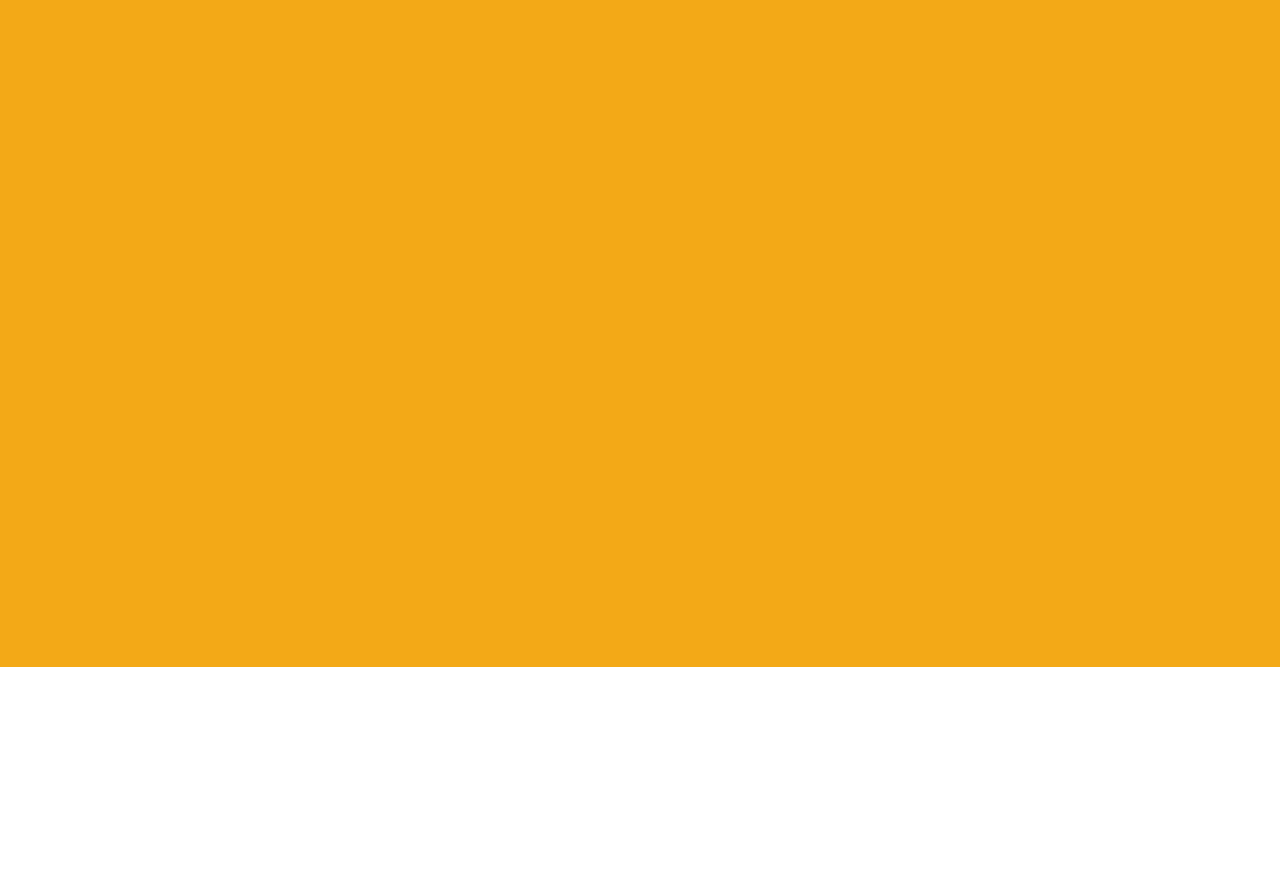
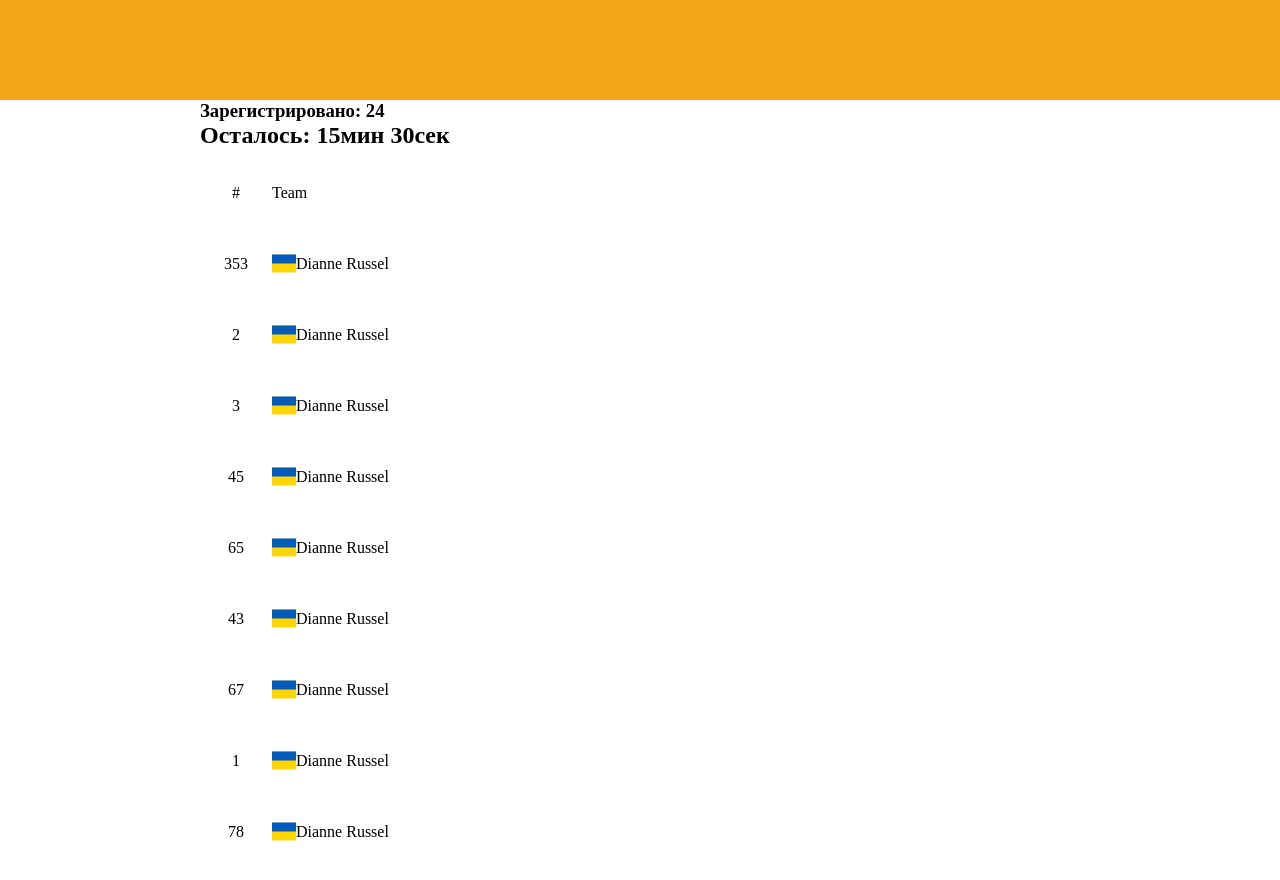
Before and after one commit to Dima27011993/testToJob, a website: page app/index.html in a window 1280 px wide. Shown: the part 2609-3489 px from the top of the page. Before the commit the page ends 3276 px from the top, so only its background shows below. Drawn offline with Linux system fonts and the light colour scheme.

Commit message:
add column)

```diff
--- a/app/index.html
+++ b/app/index.html
@@ -27,7 +27,6 @@
                         <img src="images/socialNavbarVector/Vkontakte.svg" alt="">
                     </div>
                 </div>
-
             </div>
 
             <div class="mainTextCenter">
@@ -39,8 +38,10 @@
                         ESL Pro League CSGO
                     </h3>
                     <h2>
-                    League CS:GO is the new online league in Counter-Strike: Global Offensive, with $100,000 total prize pool.
-                     16 teams from Europe and the CIS will take part in the League, with 4 teams going to League through open qualifiers.
+                        League CS:GO is the new online league in Counter-Strike: Global Offensive, with $100,000 total
+                        prize pool.
+                        16 teams from Europe and the CIS will take part in the League, with 4 teams going to League
+                        through open qualifiers.
                     </h2>
                 </div>
                 <div class="buttonInner">
@@ -50,22 +51,17 @@
                                 READ ANNOUNCMENT
                             </h4>
                         </button>
-
                     </div>
                     <div class="buttonRightTextInner">
                         <button>
                             <h4>
                                 GET TICKETS
                             </h4>
-
                         </button>
                     </div>
                 </div>
             </div>
         </div>
-
-
-
     </section>
 
     <section id="events">
@@ -122,7 +118,6 @@
 
                     <div class="itemBackspaseImg">
                         <img src="images/registrationVector/VectorBackspaceRegistrationYellowBackground.svg" alt="">
-
                     </div>
 
                     <div class="item">
@@ -139,7 +134,6 @@
 
                     <div class="itemBackspaseImg">
                         <img src="images/registrationVector/VectorBackspaceRegistrationYellowBackground.svg" alt="">
-
                     </div>
 
                     <div class="item">
@@ -165,7 +159,114 @@
                     </h3>
                 </button>
             </div>
+        </div>
+    </section>
 
+    <section id="registrationTime">
+<div class="container">
+    <div class="textTop__registration">
+        <h3>
+            Зарегистрировано: 24
+        </h3>
+        <h2>
+            Осталось: 15мин 30сек
+        </h2>
+    </div>
+    <div class="column__textInner_registration">
+        <div class="itemLeft_counter">
+            <p class="main__text_registration">
+                #
+            </p>
+            <p class="innerColumnText">
+                353
+            </p>
+
+            <p class="innerColumnText">
+                2
+            </p>
+
+            <p class="innerColumnText">
+                3
+            </p>
+
+            <p class="innerColumnText">
+                45
+            </p>
+
+            <p class="innerColumnText">
+                65
+            </p>
+
+            <p class="innerColumnText">
+                43
+            </p>
+
+            <p class="innerColumnText">
+                67
+            </p>
+
+            <p class="innerColumnText">
+                1
+            </p>
+
+            <p class="innerColumnText">
+                78
+            </p>
+        </div>
+<div class="itemRight_counter">
+
+    <p class="main__text_right_registration">
+
+        Team
+    </p>
+
+    <p class="innerColumnText_Right">
+            <img src="images/vector/vectorUKgroup.svg" alt="">
+        Dianne Russel
+    </p>
+
+    <p class="innerColumnText_Right">
+            <img src="images/vector/vectorUKgroup.svg" alt="">
+        Dianne Russel
+    </p>
+
+    <p class="innerColumnText_Right">
+            <img src="images/vector/vectorUKgroup.svg" alt="">
+        Dianne Russel
+    </p>
+
+    <p class="innerColumnText_Right">
+            <img src="images/vector/vectorUKgroup.svg" alt="">
+        Dianne Russel
+    </p>
+
+    <p class="innerColumnText_Right">
+            <img src="images/vector/vectorUKgroup.svg" alt="">
+        Dianne Russel
+    </p>
+
+    <p class="innerColumnText_Right">
+            <img src="images/vector/vectorUKgroup.svg" alt="">
+        Dianne Russel
+    </p>
+
+    <p class="innerColumnText_Right">
+            <img src="images/vector/vectorUKgroup.svg" alt="">
+        Dianne Russel
+    </p>
+
+    <p class="innerColumnText_Right">
+            <img src="images/vector/vectorUKgroup.svg" alt="">
+        Dianne Russel
+    </p>
+
+    <p class="innerColumnText_Right">
+            <img src="images/vector/vectorUKgroup.svg" alt="">
+        Dianne Russel
+    </p>
+</div>
+
+    </div>
 </div>
     </section>
 
--- a/app/scss/_eventsRegistration.scss
+++ b/app/scss/_eventsRegistration.scss
@@ -1,7 +1,7 @@
 section#eventsRegistration{
     padding-top: 150px;
     background-color:#F3A917;
-
+    height: 428px;
 
 
 .container {
--- /dev/null
+++ b/app/scss/_registrationTime.scss
@@ -0,0 +1,60 @@
+section#registrationTime{
+
+
+.container {
+.textTop__registration {
+    h3{
+
+    }
+    h2{
+
+    }
+}
+.column__textInner_registration {
+    display: flex;
+
+.itemLeft_counter {
+
+    p.main__text_registration{
+        width: 72px;
+        height: 55px;
+        display: flex;
+        align-items: center;
+        justify-content: center;
+
+    }
+    p.innerColumnText{
+        width: 72px;
+        height: 55px;
+        display: flex;
+        align-items: center;
+        justify-content: center;
+
+    }
+}
+.itemRight_counter {
+
+p.main__text_right_registration {
+    width: 580px;
+    height: 55px;
+    display: flex;
+    align-items: center;
+    justify-content: left;
+}
+p.innerColumnText_Right {
+    width: 580px;
+    height: 55px;
+    display: flex;
+    align-items: center;
+    justify-content: left;
+
+        img{
+
+        }
+
+}
+}
+
+}
+}
+}
--- a/app/scss/style.scss
+++ b/app/scss/style.scss
@@ -2,3 +2,4 @@
 @import'components';
 @import'events';
 @import'eventsRegistration';
+@import'registrationTime';
```
Also changed, not shown: app/css/style.min.css. Lines whose indentation alone changed are shown as unchanged.
